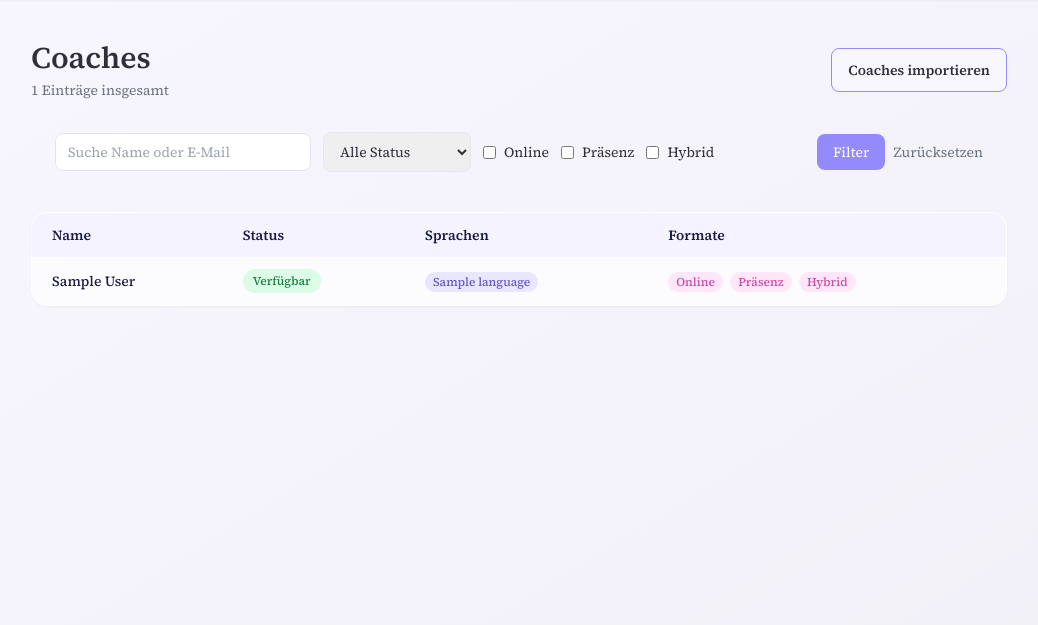
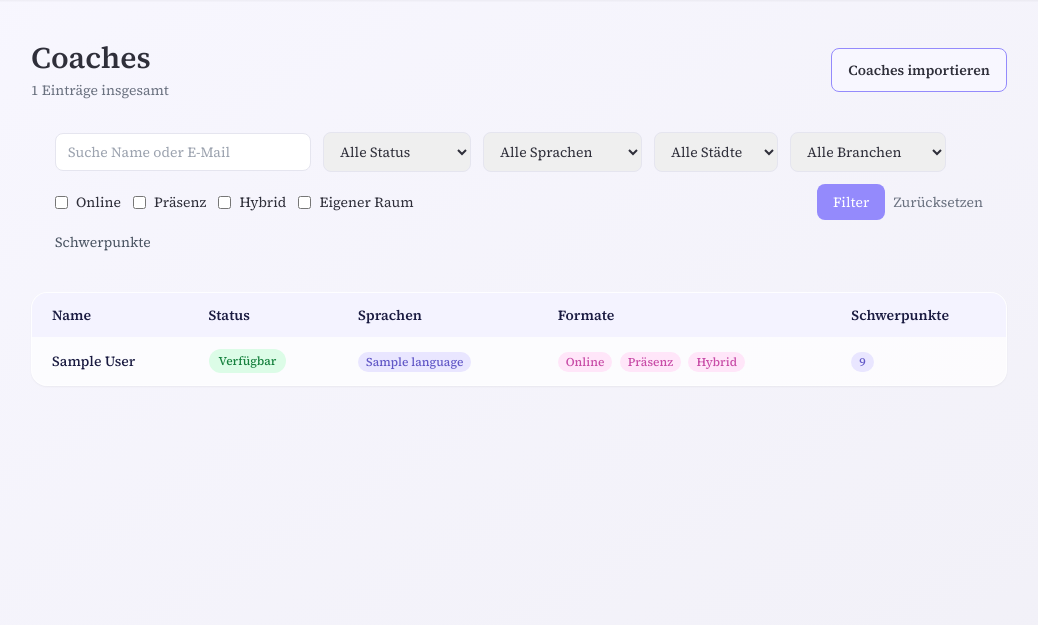
Before and after one commit to neptunhiker/bl-matching-app, a Django app: page /profiles/coaches/ in a window 1280 px wide. Shown: the part 65-690 px from the top of the page, without its empty margins (121-1159 px from the left). Run offline with Django 4.2, Linux system fonts and the light colour scheme; a user stored in the database is signed in; tables that the repository leaves empty hold one stand-in row (values such as "Sample post"); style sheets or scripts are compiled from the project's sources; parts of the project's set-up code (start-up, migrations or seed data) failed here and were passed over.

Commit message:
feat(profiles): phase 5 — coach list language/city/industry/specialism/own-room filters + Schwerpunkte count column

```diff
--- a/profiles/templates/profiles/coach_list.html
+++ b/profiles/templates/profiles/coach_list.html
@@ -19,8 +19,11 @@
 
   {% if coaches %}
   <div class="px-6 pb-4 mb-6">
-    <form method="get" class="flex flex-wrap items-center gap-3">
-      <input type="search" name="q" value="{{ q }}" placeholder="Suche Name oder E‑Mail"
+    <form method="get" class="flex flex-col gap-3">
+
+      {# — Primary filter row — #}
+      <div class="flex flex-wrap items-center gap-3">
+        <input type="search" name="q" value="{{ q }}" placeholder="Suche Name oder E-Mail"
                class="px-3 py-2 rounded-lg border border-neutral-200 text-sm w-64" />
 
         <select name="status" class="px-3 py-2 rounded-lg border border-neutral-200 text-sm">
@@ -30,7 +33,26 @@
           {% endfor %}
         </select>
 
-      {# language filter removed #}
+        <select name="language" class="px-3 py-2 rounded-lg border border-neutral-200 text-sm">
+          <option value="">Alle Sprachen</option>
+          {% for lang in languages %}
+          <option value="{{ lang.pk }}" {% if lang.pk|stringformat:"s" == selected_language %}selected{% endif %}>{{ lang.name }}</option>
+          {% endfor %}
+        </select>
+
+        <select name="city" class="px-3 py-2 rounded-lg border border-neutral-200 text-sm">
+          <option value="">Alle Städte</option>
+          {% for city_obj in cities %}
+          <option value="{{ city_obj.pk }}" {% if city_obj.pk|stringformat:"s" == selected_city %}selected{% endif %}>{{ city_obj.name }}</option>
+          {% endfor %}
+        </select>
+
+        <select name="industry" class="px-3 py-2 rounded-lg border border-neutral-200 text-sm">
+          <option value="">Alle Branchen</option>
+          {% for ind in industries %}
+          <option value="{{ ind.pk }}" {% if ind.pk|stringformat:"s" == selected_industry %}selected{% endif %}>{{ ind.name }}</option>
+          {% endfor %}
+        </select>
 
         <label class="text-sm inline-flex items-center gap-2">
           <input type="checkbox" name="format_online" value="1" {% if selected_online %}checked{% endif %} />
@@ -44,11 +66,35 @@
           <input type="checkbox" name="format_hybrid" value="1" {% if selected_hybrid %}checked{% endif %} />
           Hybrid
         </label>
+        <label class="text-sm inline-flex items-center gap-2">
+          <input type="checkbox" name="own_room" value="1" {% if selected_own_room %}checked{% endif %} />
+          Eigener Raum
+        </label>
 
         <div class="ml-auto flex items-center gap-2">
           <button type="submit" class="px-4 py-2 rounded-lg bg-primary-500 text-white text-sm">Filter</button>
           <a href="{% url 'coach_list' %}" class="text-sm text-neutral-500">Zurücksetzen</a>
         </div>
+      </div>
+
+      {# — Schwerpunkte (specialism) filter — collapsible — #}
+      <details {% if selected_specialisms %}open{% endif %} class="text-sm">
+        <summary class="cursor-pointer select-none text-neutral-600 hover:text-neutral-800 transition-colors inline-flex items-center gap-1 w-fit list-none">
+          Schwerpunkte
+          {% if selected_specialisms %}
+          <span class="ml-1 px-1.5 py-0.5 rounded-full bg-primary-100 text-primary-700 text-xs font-medium">{{ selected_specialisms|length }}</span>
+          {% endif %}
+        </summary>
+        <div class="mt-2 flex flex-wrap gap-3">
+          {% for field, label in specialism_choices %}
+          <label class="inline-flex items-center gap-1.5">
+            <input type="checkbox" name="spec_{{ field }}" value="1" {% if field in selected_specialisms %}checked{% endif %} class="rounded" />
+            <span>{{ label }}</span>
+          </label>
+          {% endfor %}
+        </div>
+      </details>
+
     </form>
   </div>
 
@@ -61,6 +107,7 @@
           <th class="px-5 py-3 font-semibold text-left">Status</th>
           <th class="px-5 py-3 font-semibold text-left">Sprachen</th>
           <th class="px-5 py-3 font-semibold text-left">Formate</th>
+          <th class="px-5 py-3 font-semibold text-left">Schwerpunkte</th>
         </tr>
       </thead>
       <tbody class="divide-y divide-neutral-100">
@@ -90,6 +137,13 @@
             {% if coach.coaching_format_online %}<span class="inline-block px-2 py-0.5 mr-1 rounded-full text-xs font-medium bg-secondary-100 text-secondary-700">Online</span>{% endif %}
             {% if coach.coaching_format_presence %}<span class="inline-block px-2 py-0.5 mr-1 rounded-full text-xs font-medium bg-secondary-100 text-secondary-700">Präsenz</span>{% endif %}
             {% if coach.coaching_format_hybrid %}<span class="inline-block px-2 py-0.5 mr-1 rounded-full text-xs font-medium bg-secondary-100 text-secondary-700">Hybrid</span>{% endif %}
+          </td>
+          <td class="px-5 py-3 text-neutral-600">
+            {% if coach.specialism_count %}
+            <span class="inline-flex items-center px-2 py-0.5 rounded-full text-xs font-medium bg-primary-100 text-primary-700">{{ coach.specialism_count }}</span>
+            {% else %}
+            <span class="text-neutral-300">–</span>
+            {% endif %}
           </td>
         </tr>
         {% endfor %}
--- a/profiles/views.py
+++ b/profiles/views.py
@@ -153,7 +153,25 @@ class CoachListView(LoginRequiredMixin, StaffRequiredMixin, ListView):
     context_object_name = 'coaches'
     paginate_by = 25
     def get_queryset(self):
-        qs = super().get_queryset().prefetch_related('languages')
+        from django.db.models import Case, When, Value, IntegerField
+        qs = super().get_queryset().prefetch_related(
+            'languages', 'coaching_cities', 'industry_experience'
+        )
+
+        # annotate specialism count for display in the table
+        qs = qs.annotate(
+            specialism_count=(
+                Case(When(expert_for_job_applications=True, then=Value(1)), default=Value(0), output_field=IntegerField()) +
+                Case(When(leadership_coaching=True, then=Value(1)), default=Value(0), output_field=IntegerField()) +
+                Case(When(intercultural_coaching=True, then=Value(1)), default=Value(0), output_field=IntegerField()) +
+                Case(When(high_profile_coaching=True, then=Value(1)), default=Value(0), output_field=IntegerField()) +
+                Case(When(coaching_with_language_barriers=True, then=Value(1)), default=Value(0), output_field=IntegerField()) +
+                Case(When(hr_experience=True, then=Value(1)), default=Value(0), output_field=IntegerField()) +
+                Case(When(therapeutic_experience=True, then=Value(1)), default=Value(0), output_field=IntegerField()) +
+                Case(When(adhs_coaching=True, then=Value(1)), default=Value(0), output_field=IntegerField()) +
+                Case(When(lgbtq_coaching=True, then=Value(1)), default=Value(0), output_field=IntegerField())
+            )
+        )
 
         # text search (name / email)
         q = self.request.GET.get('q')
@@ -170,9 +188,31 @@ class CoachListView(LoginRequiredMixin, StaffRequiredMixin, ListView):
         if status:
             qs = qs.filter(status=status)
 
-        # (language filtering removed)
+        # language filter
+        language = self.request.GET.get('language')
+        if language:
+            qs = qs.filter(languages__pk=language)
 
-        # coaching formats
+        # city filter
+        city = self.request.GET.get('city')
+        if city:
+            qs = qs.filter(coaching_cities__pk=city)
+
+        # industry filter
+        industry = self.request.GET.get('industry')
+        if industry:
+            qs = qs.filter(industry_experience__pk=industry)
+
+        # specialism filters (each checked box limits to coaches where that field is True)
+        for field, _ in _SPECIALISM_CHOICES:
+            if self.request.GET.get(f'spec_{field}'):
+                qs = qs.filter(**{field: True})
+
+        # own coaching room filter
+        if self.request.GET.get('own_room'):
+            qs = qs.filter(own_coaching_room=True)
+
+        # coaching format filters
         if self.request.GET.get('format_online'):
             qs = qs.filter(coaching_format_online=True)
         if self.request.GET.get('format_presence'):
@@ -180,7 +220,7 @@ class CoachListView(LoginRequiredMixin, StaffRequiredMixin, ListView):
         if self.request.GET.get('format_hybrid'):
             qs = qs.filter(coaching_format_hybrid=True)
 
-        return qs
+        return qs.distinct()
 
     def get_context_data(self, **kwargs):
         context = super().get_context_data(**kwargs)
@@ -189,9 +229,22 @@ class CoachListView(LoginRequiredMixin, StaffRequiredMixin, ListView):
         context['statuses'] = Coach.Status.choices
         context['Status'] = Coach.Status
 
+        # filter option lists
+        context['languages'] = Language.objects.all()
+        context['cities'] = City.objects.all()
+        context['industries'] = Industry.objects.all()
+        context['specialism_choices'] = _SPECIALISM_CHOICES
+
         # selected values for form population
-        context['q'] = self.request.GET.get('q','')
-        context['selected_status'] = self.request.GET.get('status','')
+        context['q'] = self.request.GET.get('q', '')
+        context['selected_status'] = self.request.GET.get('status', '')
+        context['selected_language'] = self.request.GET.get('language', '')
+        context['selected_city'] = self.request.GET.get('city', '')
+        context['selected_industry'] = self.request.GET.get('industry', '')
+        context['selected_specialisms'] = [
+            f for f, _ in _SPECIALISM_CHOICES if self.request.GET.get(f'spec_{f}')
+        ]
+        context['selected_own_room'] = bool(self.request.GET.get('own_room'))
         context['selected_online'] = bool(self.request.GET.get('format_online'))
         context['selected_presence'] = bool(self.request.GET.get('format_presence'))
         context['selected_hybrid'] = bool(self.request.GET.get('format_hybrid'))
@@ -296,6 +349,19 @@ _FIELD_LABELS = {
     "preferred_communication_channel": "Kanal", "slack_user_id": "Slack ID",
     "status": "Status", "status_notes": "Status-Kommentar", "maximum_capacity": "Max. Kapazität",
 }
+
+# (field_name, human-readable label) for each boolean specialism on Coach.
+_SPECIALISM_CHOICES = [
+    ("expert_for_job_applications", "Job-Bewerbungen"),
+    ("leadership_coaching", "Führungscoaching"),
+    ("intercultural_coaching", "Interkulturelles Coaching"),
+    ("high_profile_coaching", "High-Profile"),
+    ("coaching_with_language_barriers", "Sprachbarrieren"),
+    ("hr_experience", "HR-Erfahrung"),
+    ("therapeutic_experience", "Therapeutische Erfahrung"),
+    ("adhs_coaching", "ADHS-Coaching"),
+    ("lgbtq_coaching", "LGBTQ+ Coaching"),
+]
 
 
 def _fetch_coaches_from_api():
```
Lines whose indentation alone changed are shown as unchanged.
